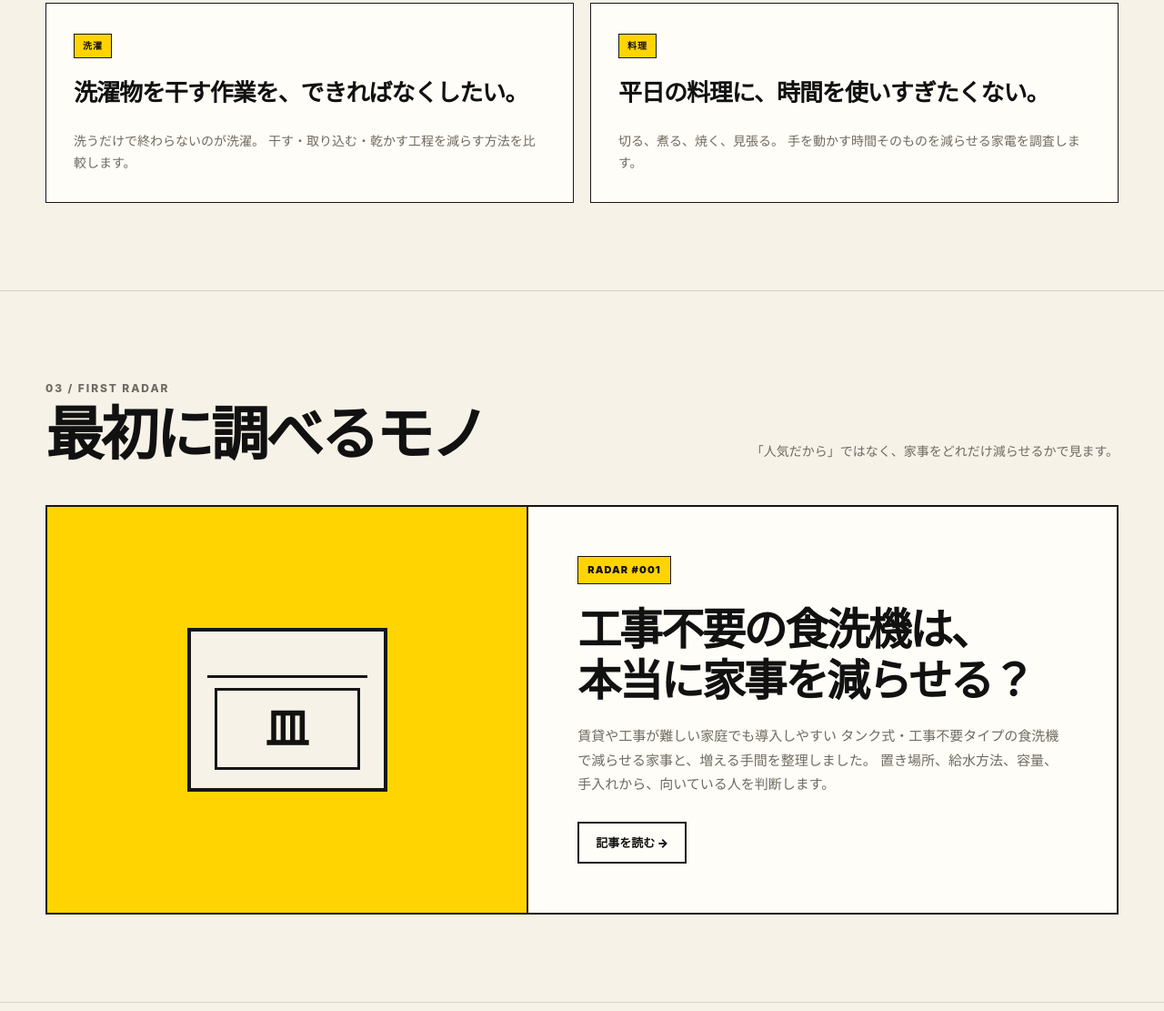
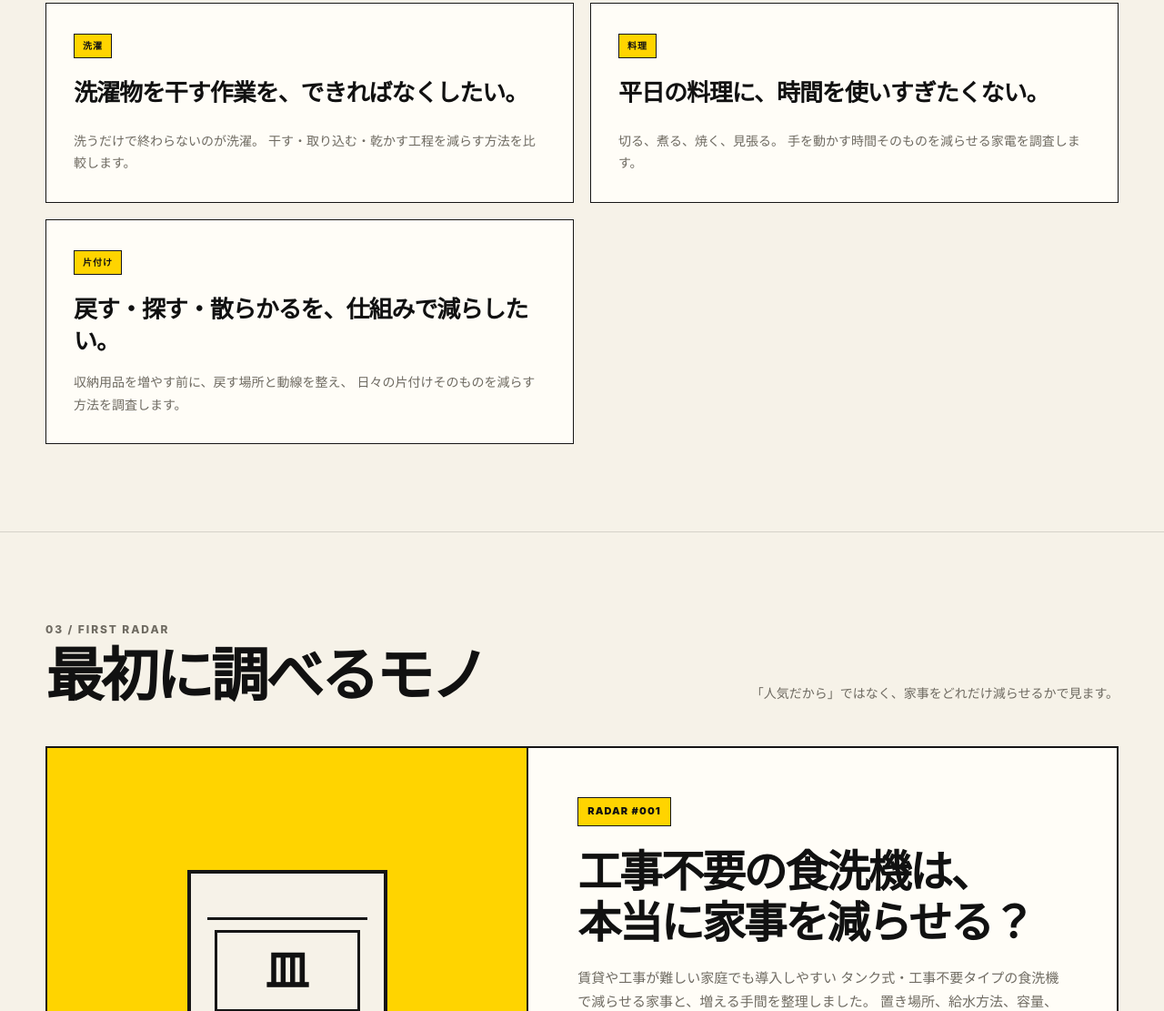
Before and after one commit to monoradar/monoradar, a plain HTML site: page index.html in a window 1280 px wide. Shown: the part 1689-2800 px from the top of the page at 91% size. Drawn offline with Linux system fonts and the light colour scheme.

Commit message:
Complete site navigation and social links

```diff
--- a/index.html
+++ b/index.html
@@ -725,6 +725,7 @@
         <a href="#problems">悩みから探す</a>
         <a href="#latest">最新記事</a>
         <a href="#about">ABOUT</a>
+        <a href="https://x.com/monoradar" target="_blank" rel="noopener">X / @monoradar</a>
       </nav>
     </div>
   </header>
@@ -883,6 +884,17 @@
             <p>
               切る、煮る、焼く、見張る。
               手を動かす時間そのものを減らせる家電を調査します。
+            </p>
+          </article>
+
+          <article class="pain-card" id="storage">
+            <div>
+              <span class="pain-label">片付け</span>
+              <h3>戻す・探す・散らかるを、仕組みで減らしたい。</h3>
+            </div>
+            <p>
+              収納用品を増やす前に、戻す場所と動線を整え、
+              日々の片付けそのものを減らす方法を調査します。
             </p>
           </article>
 
@@ -1121,7 +1133,7 @@
 
       <div class="footer-bottom">
         <span>© 2026 MONO RADAR</span>
-        <span>PRIVACY / CONTACT</span>
+        <span><a href="privacy.html">PRIVACY</a> / <a href="contact.html">CONTACT</a> / <a href="https://x.com/monoradar" target="_blank" rel="noopener">X</a></span>
       </div>
 
     </div>
```
